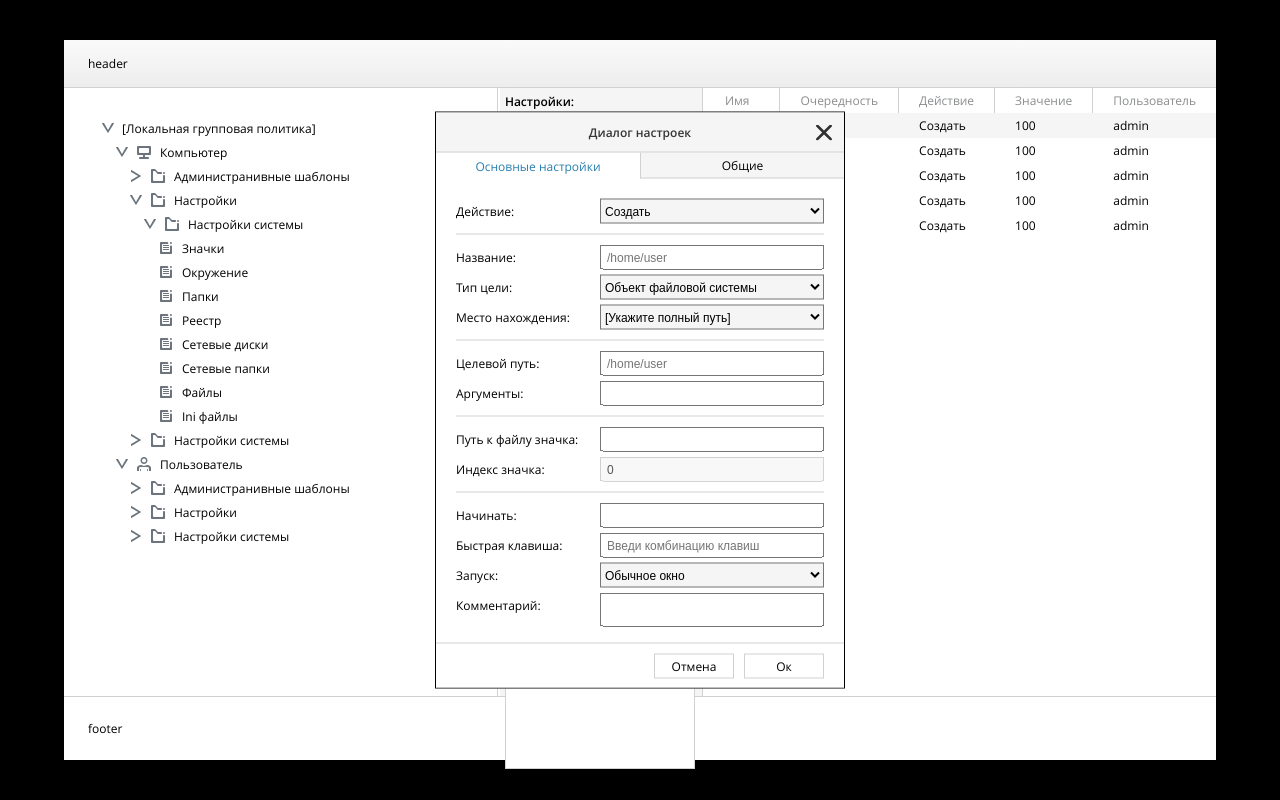
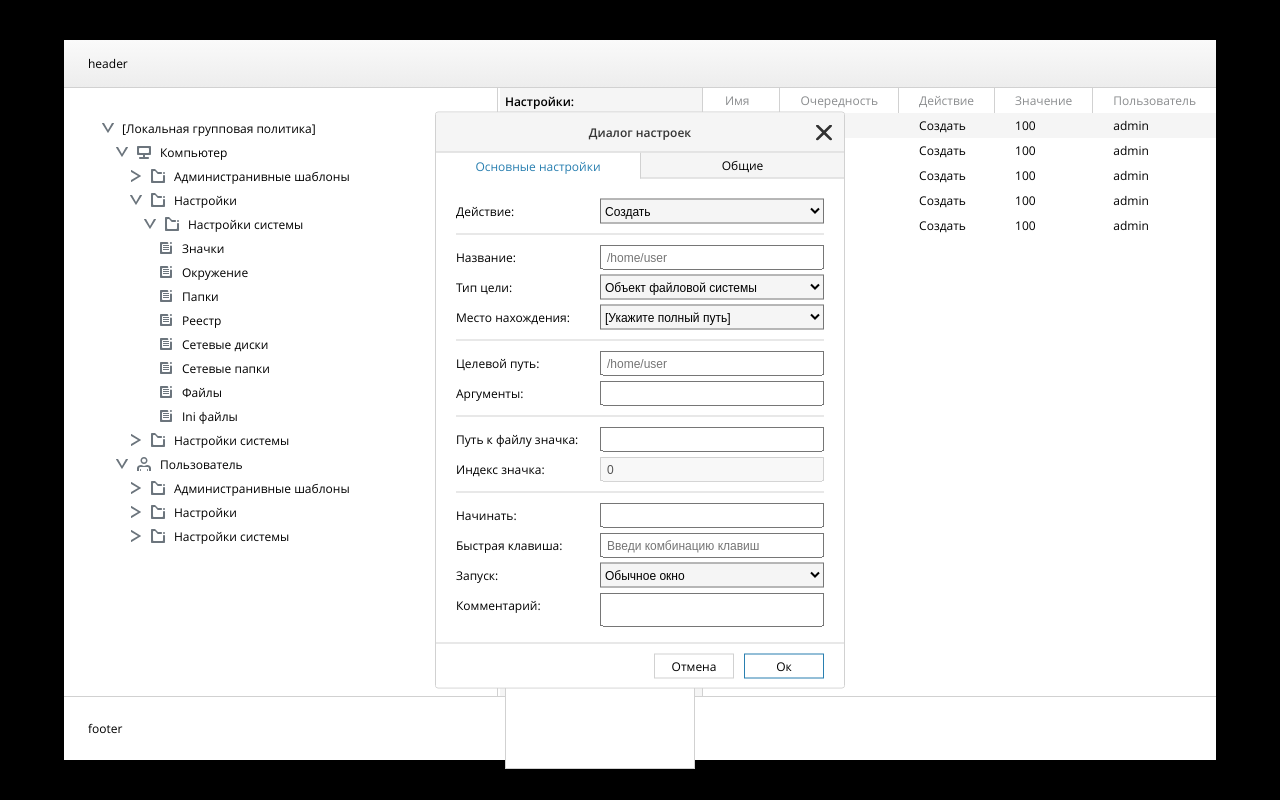
Before and after one commit to vladimirovicp/layout-gp-web-ui, a website built with Vite: page src/index.html in a window 1280 px wide. Built offline with nearby package versions, Linux system fonts and the light colour scheme.

Commit message:
feat: add btn

```diff
--- a/src/assets/js/components/preference/preference.js
+++ b/src/assets/js/components/preference/preference.js
@@ -35,4 +35,6 @@ export function preference(){
 
 
 
+
+
 }
--- /dev/null
+++ b/src/assets/styles/components/btns/btns.scss
@@ -0,0 +1,13 @@
+.btn{
+    border: 1px solid #d1d1d1;
+    width: 80px;
+    height: 25px;
+    display: flex;
+    justify-content: center;
+    align-items: center;
+    cursor: pointer;
+
+    &-oк{
+        border: 1px solid #297FB0;
+    }
+}
--- a/src/assets/styles/components/preference.scss
+++ b/src/assets/styles/components/preference.scss
@@ -106,8 +106,10 @@
             transition: 0.5s all;
             z-index: 100;
 
-            border: 1px solid #000;
+            border: 1px solid #d1d1d1;
             background-color: #fff;
+            border-radius: 3px;
+            overflow: hidden;
 
             &.active{
                 transform: translate(-50%, -50%) scale(1);
--- a/src/assets/styles/set.scss
+++ b/src/assets/styles/set.scss
@@ -10,15 +10,9 @@
     }
 }
 
-.btn{
-    border: 1px solid #d1d1d1;
-    width: 80px;
-    height: 25px;
-    display: flex;
-    justify-content: center;
-    align-items: center;
-    cursor: pointer;
-}
+// .btn{
+
+// }
 
 .tree-view {
     padding-top: 24px;
```
Also changed, not shown: src/assets/styles/main.scss (+2 -6 lines). Lines whose indentation alone changed are shown as unchanged.
